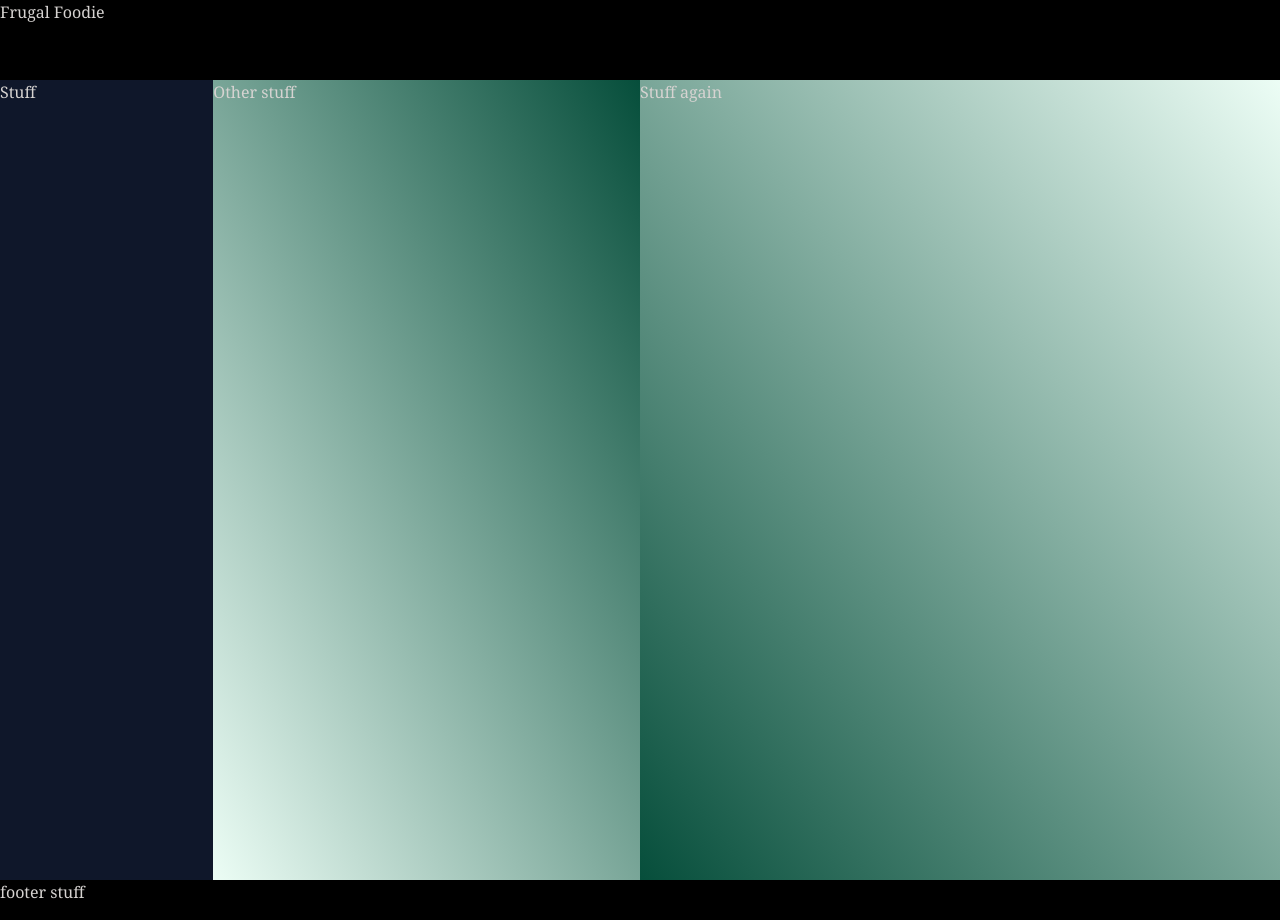
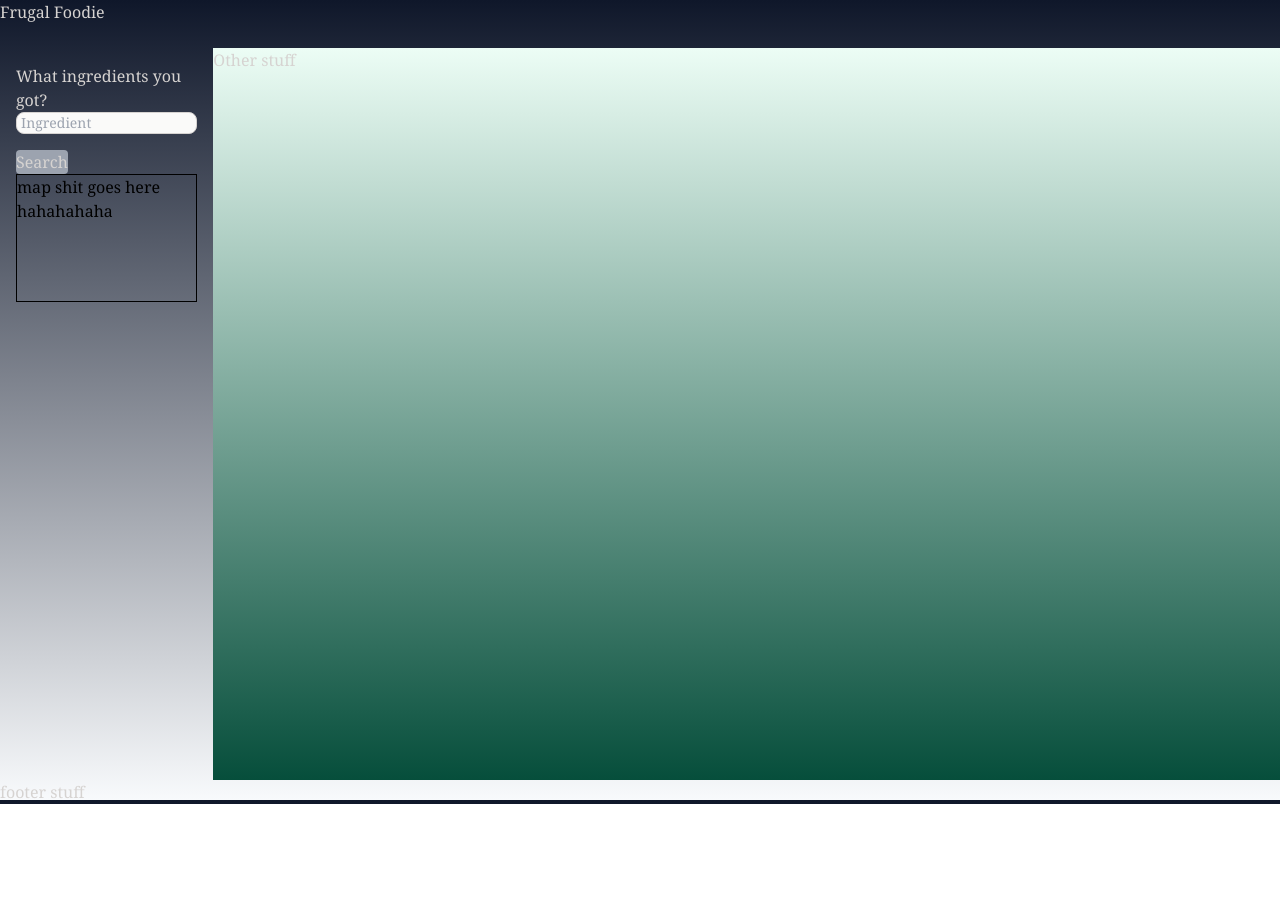
Before and after one commit to arishorts/FrugalFoodie, a plain HTML site: page index.html in a window 1280 px wide. After the commit the page ends 804 px from the top, so only its background shows below. Drawn offline with nearby package versions, Linux system fonts and the light colour scheme.

Commit message:
updated html to have one main div and added search and content in sidebar

```diff
--- a/index.html
+++ b/index.html
@@ -1,5 +1,6 @@
 <!DOCTYPE html>
-<html lang="en" class="text-stone-300 bg-cyan-800 font-serif">
+<html lang="en" class="text-stone-300 bg-gradient-to-t from-slate-50 to-slate-900 font-serif">
+
 <head>
   <meta charset="UTF-8">
   <meta http-equiv="X-UA-Compatible" content="IE=edge">
@@ -8,9 +9,11 @@
   <link rel="stylesheet" href="./assets/css/styles.css">
   <title>Frugal Foodie</title>
 </head>
-<body class="relative grid grid-cols-6 grid-flow-row auto-rows-max">
+
+<body class="flex-col flex h-screen">
+  <div class="flex-1 grid grid-cols-6" style="grid-template-rows: min-content 1fr min-content">
     <!-- title and navbar -->
-  <header class="col-span-6 bg-black h-20">
+    <header class="col-span-6 h-12">
       <h1 id="title">Frugal Foodie</h1>
       <ul id="navigation">
         <li></li>
@@ -19,12 +22,25 @@
       </ul>
     </header>
     <!-- left sidebar -->
-  <section id="left-sidebar" class="col-span-1 border-neutral-300 h-screen bg-slate-900">Stuff</section>
-  <!-- left half of the main section -->
-  <section id="main-left" class="col-start-2 col-span-2 h-screen bg-gradient-to-tr from-emerald-50 to-emerald-900">Other stuff</section>
-  <!-- right part of the main section -->
-  <section id="main-right" class="col-start-4 col-span-3 h-screen bg-gradient-to-bl from-emerald-50 to-emerald-900">Stuff again</section>
+    <section id="left-sidebar" class="relative my-4 col-span-1 border-neutral-300 px-4">
+      <!-- <div id="searchBox" class="">
+        <h4>What Ingredients You Got?</h4>
+      </div> -->
+      <!-- input for ingredient search -->
+      <label for="ingredient-search">What ingredients you got?</label>
+      <input type="search" id="ingredient-search"
+          class="flex bg-stone-50 border border-stone-300 text-stone-900 text-sm rounded-lg focus:ring-blue-500 w-full px-1"
+          placeholder="Ingredient">
+      <button type="button" onclick="" class="rounded min-w-min mt-4 text-center bg-gray-400">Search</button>
+      <div id="map" class="w-full mr-4 inline-grid bottom-0 border border-black h-32 text-black">map shit goes here hahahahaha</div>
+    </section>
+    <!--the main section -->
+    <section id="searchResultsContainer"
+      class="overflow-auto col-start-2 col-span-5 bg-gradient-to-b from-emerald-50 to-emerald-900">Other stuff
+    </section>
     <!-- footer -->
-  <footer id="footer" class="col-span-6 bg-black h-10">footer stuff</footer>
+    <footer id="footer" class="col-span-6 h-5">footer stuff</footer>
+  </div>
 </body>
+
 </html>
```
Lines whose indentation alone changed are shown as unchanged.
